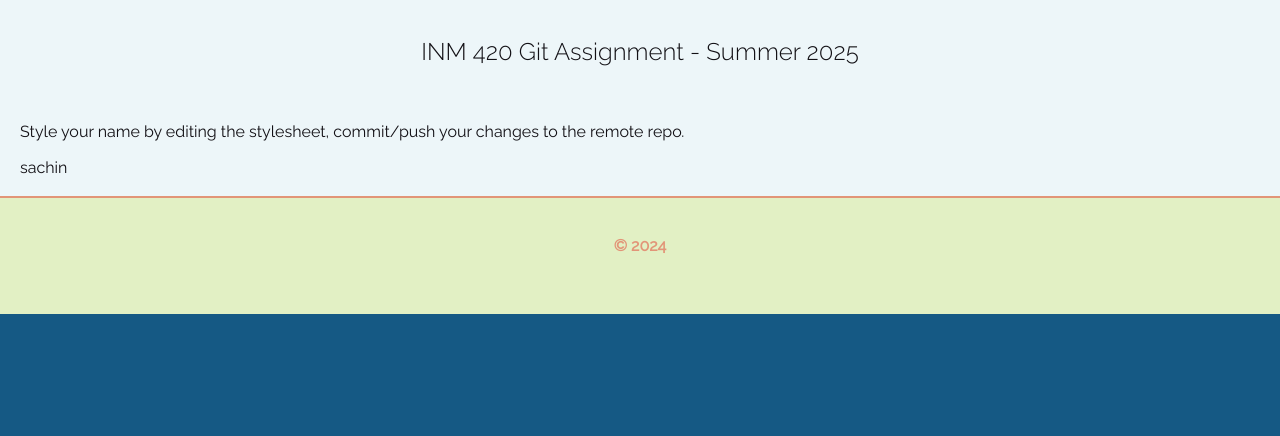
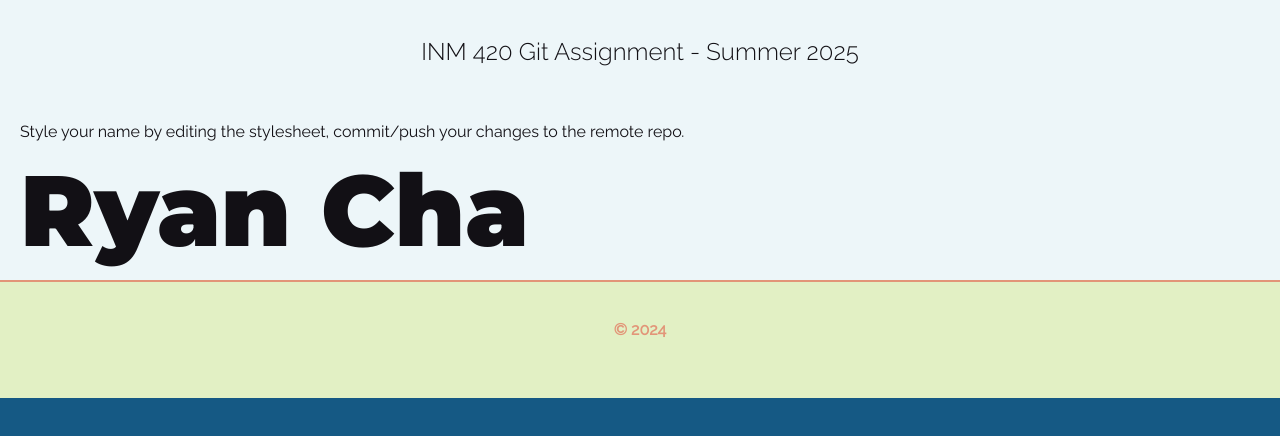
Before and after one commit to Sachin712/INM420-Summer2025, a website: page public/index.html in a window 1280 px wide. Drawn offline with nearby package versions, Linux system fonts and the light colour scheme; a web font is replaced by a local one.

Commit message:
Ryan Cha

```diff
--- a/package.json
+++ b/package.json
@@ -10,5 +10,6 @@
   "devDependencies": {
     "lite-server": "^2.6.1"
   },
-  "main": "index.js"
+  "main": "index.js",
+  "keywords": []
 }
--- a/public/assets/css/style.css
+++ b/public/assets/css/style.css
@@ -6,6 +6,7 @@
 @import url('https://fonts.googleapis.com/css2?family=Lobster&family=Lugrasimo&display=swap');
 @import url('https://fonts.googleapis.com/css2?family=Great+Vibes&display=swap');
 @import url('https://fonts.googleapis.com/css2?family=Poppins:wght@300;400;600&display=swap');
+@import url('https://fonts.googleapis.com/css2?family=Montserrat:ital,wght@0,100..900;1,100..900&family=Orbitron:wght@400..900&display=swap');
 
 body {
     background: #155984;
@@ -31,6 +32,14 @@ p {
 main {
     background: #edf6f9;
     padding: 20px;
+}
+
+main h1{
+    font-family: "Montserrat", sans-serif;
+    font-optical-sizing: auto;
+    font-weight: 900;
+    font-style: normal;
+    font-size: 100px;
 }
 
 main div {
--- a/public/index.html
+++ b/public/index.html
@@ -33,7 +33,7 @@
 
     <main>
         <p>Style your name by editing the stylesheet, commit/push your changes to the remote repo.</p>
-        <h1>sachin</h1>
+        <h1>Ryan Cha</h1>
 
     </main>
 
```
Also changed, not shown: public/assets/images/sachin.jpg (deleted), 2 other files.
